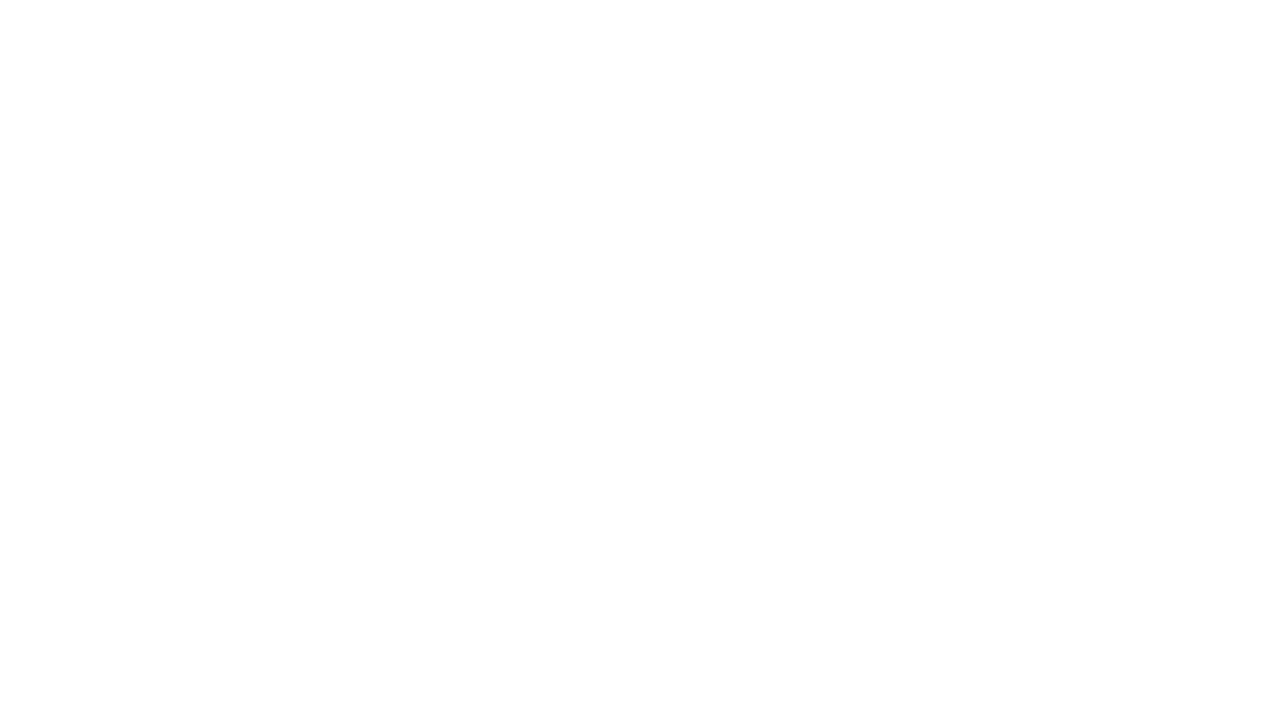
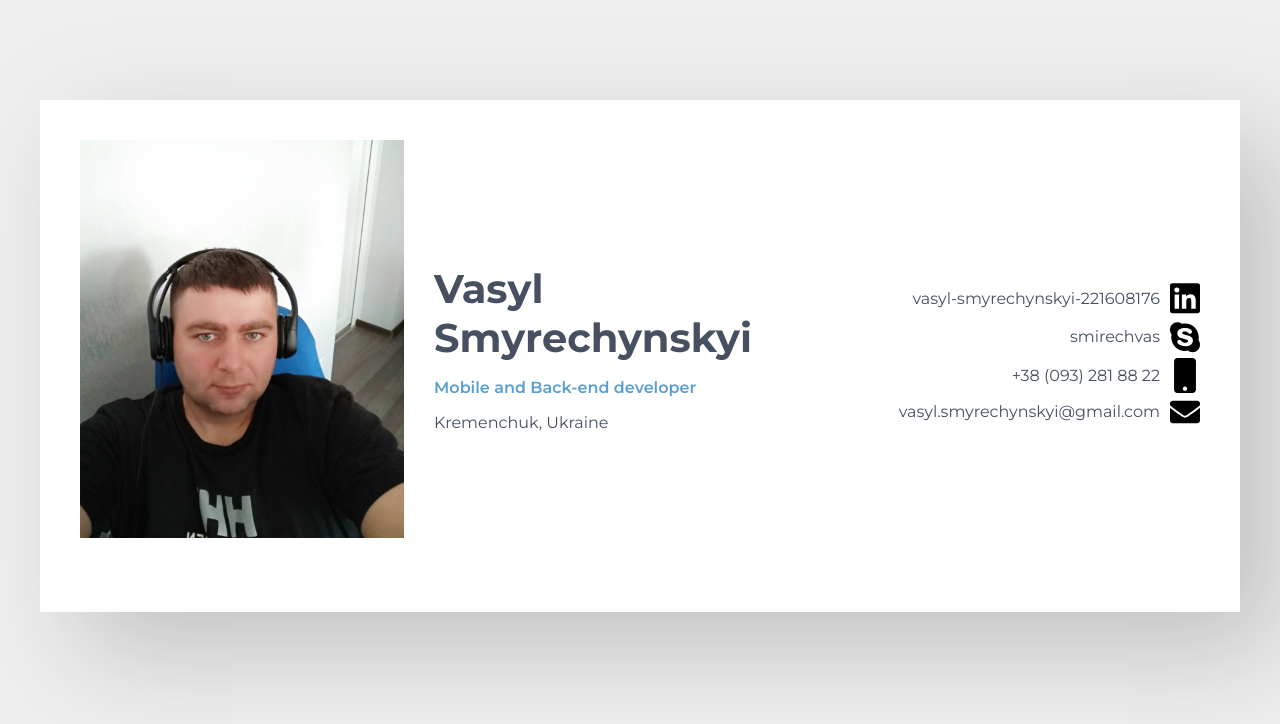
Before and after one commit to Vasyl-Smyrechynskyi/homepage, a plain HTML site: page index.html in a window 1280 px wide. Drawn offline with Linux system fonts and the light colour scheme.

Commit message:
Made personal info article

```diff
--- a/assets/stylesheets/base.css
+++ b/assets/stylesheets/base.css
@@ -0,0 +1,98 @@
+* {
+    box-sizing: border-box;
+    font-family: 'Montserrat', sans-serif;
+    color: #465061;
+}
+
+body {
+    background-color: rgba(225, 225, 225, 0.5);
+}
+
+img {
+    display: block;
+    width: 100%;
+}
+
+ul {
+    margin: 0;
+}
+
+li {
+    margin-bottom: 4px;
+    padding: 0;
+    list-style: none;
+    text-align: right;
+}
+
+a {
+    text-decoration: none;
+}
+
+a:hover span,
+.city:hover a {
+    color: #5a9ecd;
+}
+
+.container {
+    width: 100%;
+    max-width: 1200px;
+    margin: 100px auto;
+    padding: 40px;
+    background-color: #fff;
+    box-shadow: 40px 40px 100px rgba(128, 128, 128, 0.4);
+    overflow-x: hidden;
+}
+
+.personal-info {
+    display: flex;
+    justify-content: space-between;
+    align-items: center;
+}
+
+.img-info-wrap {
+    display: flex;
+    max-width: 60%;
+    align-items: center;
+}
+
+.img-holder {
+    width: 100%;
+    margin-right: 30px;
+}
+
+.img-holder img {
+    object-position: 0 -34px;
+}
+
+.info {
+    padding: 10px 0;
+    max-width: 500px;
+}
+
+.name {
+    font-size: 40px;
+    margin: 0;
+}
+
+.position {
+    color: #5a9ecd;
+    font-weight: 600;
+}
+
+.icon {
+    width: 100%;
+    max-width: 30px;
+    height: auto;
+    max-height: 35px;
+    margin-left: 10px;
+}
+
+.social {
+    display: flex;
+    align-items: center;
+    justify-content: flex-end;
+}
+
+.social:hover .icon {
+    fill: #5a9ecd;
+}
--- a/index.html
+++ b/index.html
@@ -1,14 +1,67 @@
 <!DOCTYPE html>
 <html>
-  <head>
-    <meta charset="UTF-8" />
+<head>
+    <meta charset="UTF-8"/>
     <title>Résumé</title>
     <link rel="stylesheet" href="assets/stylesheets/base.css">
+    <link href="https://fonts.googleapis.com/css2?family=Montserrat:ital,wght@0,400;0,600;0,700;0,800;1,400;1,600;1,700&display=swap"
+          rel="stylesheet">
     <script src="assets/js/main.js"></script>
-  </head>
-  <body>
-    <main>
+</head>
+<body>
+<main class="container">
+    <article class="personal-info">
+        <div class="img-info-wrap">
+            <div class="img-holder">
+                <img src="./assets/images/my-avatar.jpg" alt="Personal photo" class="avatar">
+            </div>
+            <div class="info">
+                <h1 class="name">Vasyl Smyrechynskyi</h1>
+                <p class="position">Mobile and Back-end developer</p>
+                <p class="city"><a
+                        href="https://www.google.com/maps/place/%D0%9A%D1%80%D0%B5%D0%BC%D0%B5%D0%BD%D1%87%D1%83%D0%B3,+%D0%9F%D0%BE%D0%BB%D1%82%D0%B0%D0%B2%D1%81%D0%BA%D0%B0%D1%8F+%D0%BE%D0%B1%D0%BB%D0%B0%D1%81%D1%82%D1%8C,+39600/@49.0932777,33.2991056,11z/data=!3m1!4b1!4m5!3m4!1s0x40d753ab9b0218df:0x49204e009e9c5b1c!8m2!3d49.065783!4d33.410033"
+                        target="_blank">Kremenchuk, Ukraine</a></p>
+            </div>
+        </div>
+        <ul class="social-links">
+            <li>
+                <a href="https://www.linkedin.com/in/vasyl-smyrechynskyi-221608176" rel="author" class="social">
+                    <span>vasyl-smyrechynskyi-221608176</span>
+                    <svg class="icon" xmlns="http://www.w3.org/2000/svg" viewBox="0 0 448 512">
+                        <path
+                                d="M416 32H31.9C14.3 32 0 46.5 0 64.3v383.4C0 465.5 14.3 480 31.9 480H416c17.6 0 32-14.5 32-32.3V64.3c0-17.8-14.4-32.3-32-32.3zM135.4 416H69V202.2h66.5V416zm-33.2-243c-21.3 0-38.5-17.3-38.5-38.5S80.9 96 102.2 96c21.2 0 38.5 17.3 38.5 38.5 0 21.3-17.2 38.5-38.5 38.5zm282.1 243h-66.4V312c0-24.8-.5-56.7-34.5-56.7-34.6 0-39.9 27-39.9 54.9V416h-66.4V202.2h63.7v29.2h.9c8.9-16.8 30.6-34.5 62.9-34.5 67.2 0 79.7 44.3 79.7 101.9V416z"/>
+                    </svg>
+                </a>
+            </li>
+            <li>
+                <a href="skype:smirechvas" rel="author" class="social">
+                    <span>smirechvas</span>
+                    <svg class="icon" xmlns="http://www.w3.org/2000/svg" viewBox="0 0 448 512">
+                        <path
+                                d="M424.7 299.8c2.9-14 4.7-28.9 4.7-43.8 0-113.5-91.9-205.3-205.3-205.3-14.9 0-29.7 1.7-43.8 4.7C161.3 40.7 137.7 32 112 32 50.2 32 0 82.2 0 144c0 25.7 8.7 49.3 23.3 68.2-2.9 14-4.7 28.9-4.7 43.8 0 113.5 91.9 205.3 205.3 205.3 14.9 0 29.7-1.7 43.8-4.7 19 14.6 42.6 23.3 68.2 23.3 61.8 0 112-50.2 112-112 .1-25.6-8.6-49.2-23.2-68.1zm-194.6 91.5c-65.6 0-120.5-29.2-120.5-65 0-16 9-30.6 29.5-30.6 31.2 0 34.1 44.9 88.1 44.9 25.7 0 42.3-11.4 42.3-26.3 0-18.7-16-21.6-42-28-62.5-15.4-117.8-22-117.8-87.2 0-59.2 58.6-81.1 109.1-81.1 55.1 0 110.8 21.9 110.8 55.4 0 16.9-11.4 31.8-30.3 31.8-28.3 0-29.2-33.5-75-33.5-25.7 0-42 7-42 22.5 0 19.8 20.8 21.8 69.1 33 41.4 9.3 90.7 26.8 90.7 77.6 0 59.1-57.1 86.5-112 86.5z"/>
+                    </svg>
+                </a>
+            </li>
+            <li>
+                <a href="tel:+380932818822" rel="author" class="social">
+                    <span>+38 (093) 281 88 22</span>
+                    <svg class="icon" xmlns="http://www.w3.org/2000/svg" viewBox="0 0 320 512">
+                        <path d="M272 0H48C21.5 0 0 21.5 0 48v416c0 26.5 21.5 48 48 48h224c26.5 0 48-21.5 48-48V48c0-26.5-21.5-48-48-48zM160 480c-17.7 0-32-14.3-32-32s14.3-32 32-32 32 14.3 32 32-14.3 32-32 32z"></path>
+                    </svg>
+                </a>
+            </li>
+            <li>
+                <a href="mailto:vasyl.smyrechynskyi@gmail.com" rel="author" class="social">
+                    <span>vasyl.smyrechynskyi@gmail.com</span>
+                    <svg class="icon" xmlns="http://www.w3.org/2000/svg" viewBox="0 0 512 512">
+                        <path d="M502.3 190.8c3.9-3.1 9.7-.2 9.7 4.7V400c0 26.5-21.5 48-48 48H48c-26.5 0-48-21.5-48-48V195.6c0-5 5.7-7.8 9.7-4.7 22.4 17.4 52.1 39.5 154.1 113.6 21.1 15.4 56.7 47.8 92.2 47.6 35.7.3 72-32.8 92.3-47.6 102-74.1 131.6-96.3 154-113.7zM256 320c23.2.4 56.6-29.2 73.4-41.4 132.7-96.3 142.8-104.7 173.4-128.7 5.8-4.5 9.2-11.5 9.2-18.9v-19c0-26.5-21.5-48-48-48H48C21.5 64 0 85.5 0 112v19c0 7.4 3.4 14.3 9.2 18.9 30.6 23.9 40.7 32.4 173.4 128.7 16.8 12.2 50.2 41.8 73.4 41.4z">
+                        </path>
+                    </svg>
+                </a>
+            </li>
+        </ul>
 
-    </main>
-  </body>
+    </article>
+</main>
+</body>
 </html>
```
